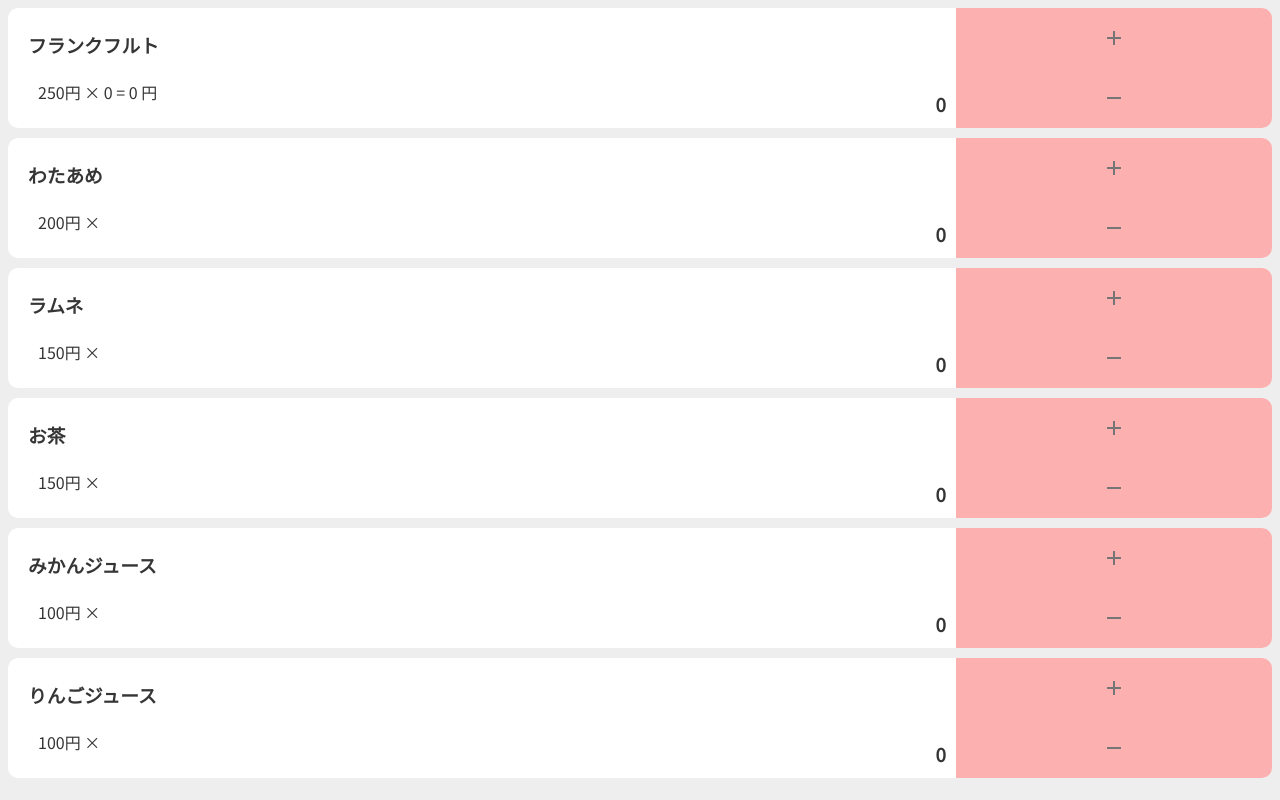
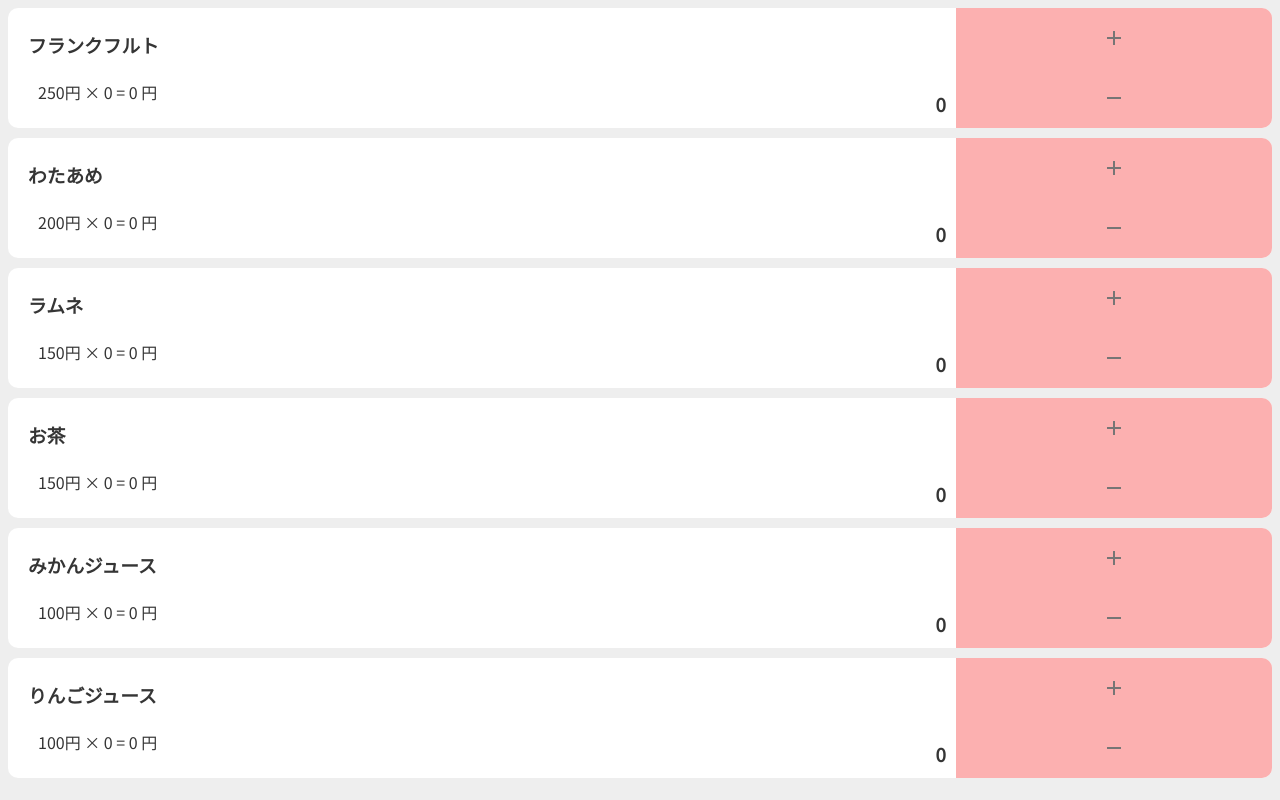
Before and after one commit to yuki826/soraregi_counter, a plain HTML site: page index.html in a window 1280 px wide. Drawn offline with Linux system fonts and the light colour scheme.

Commit message:
計算追加

```diff
--- a/index.html
+++ b/index.html
@@ -55,7 +55,11 @@
                         <h3>わたあめ</h3>
                     </div>
                     <div class="name_box_grid_farld_price">
-                        <p>200円 ×</p>
+                        <p>200円 × </p>
+                        <p id="counter-label_b2">0</p>
+                        <p> = </p>
+                        <p id="account2">0</p>
+                        <p>円</p>
                     </div>
                     <div class="name_box_grid_farld_count">
                         <h3 id="counter-label2">0</h3>
@@ -77,7 +81,11 @@
                         <h3>ラムネ</h3>
                     </div>
                     <div class="name_box_grid_farld_price">
-                        <p>150円 ×</p>
+                        <p>150円 × </p>
+                        <p id="counter-label_b3">0</p>
+                        <p> = </p>
+                        <p id="account3">0</p>
+                        <p>円</p>
                     </div>
                     <div class="name_box_grid_farld_count">
                         <h3 id="counter-label3">0</h3>
@@ -100,6 +108,10 @@
                     </div>
                     <div class="name_box_grid_farld_price">
                         <p>150円 ×</p>
+                        <p id="counter-label_b4">0</p>
+                        <p> = </p>
+                        <p id="account4">0</p>
+                        <p>円</p>
                     </div>
                     <div class="name_box_grid_farld_count">
                         <h3 id="counter-label4">0</h3>
@@ -122,6 +134,10 @@
                     </div>
                     <div class="name_box_grid_farld_price">
                         <p>100円 ×</p>
+                        <p id="counter-label_5b">0</p>
+                        <p> = </p>
+                        <p id="account5">0</p>
+                        <p>円</p>
                     </div>
                     <div class="name_box_grid_farld_count">
                         <h3 id="counter-label5">0</h3>
@@ -144,6 +160,10 @@
                     </div>
                     <div class="name_box_grid_farld_price">
                         <p>100円 ×</p>
+                        <p id="counter-label_b6">0</p>
+                        <p> = </p>
+                        <p id="account6">0</p>
+                        <p>円</p>
                     </div>
                     <div class="name_box_grid_farld_count">
                         <h3 id="counter-label6">0</h3>
```
